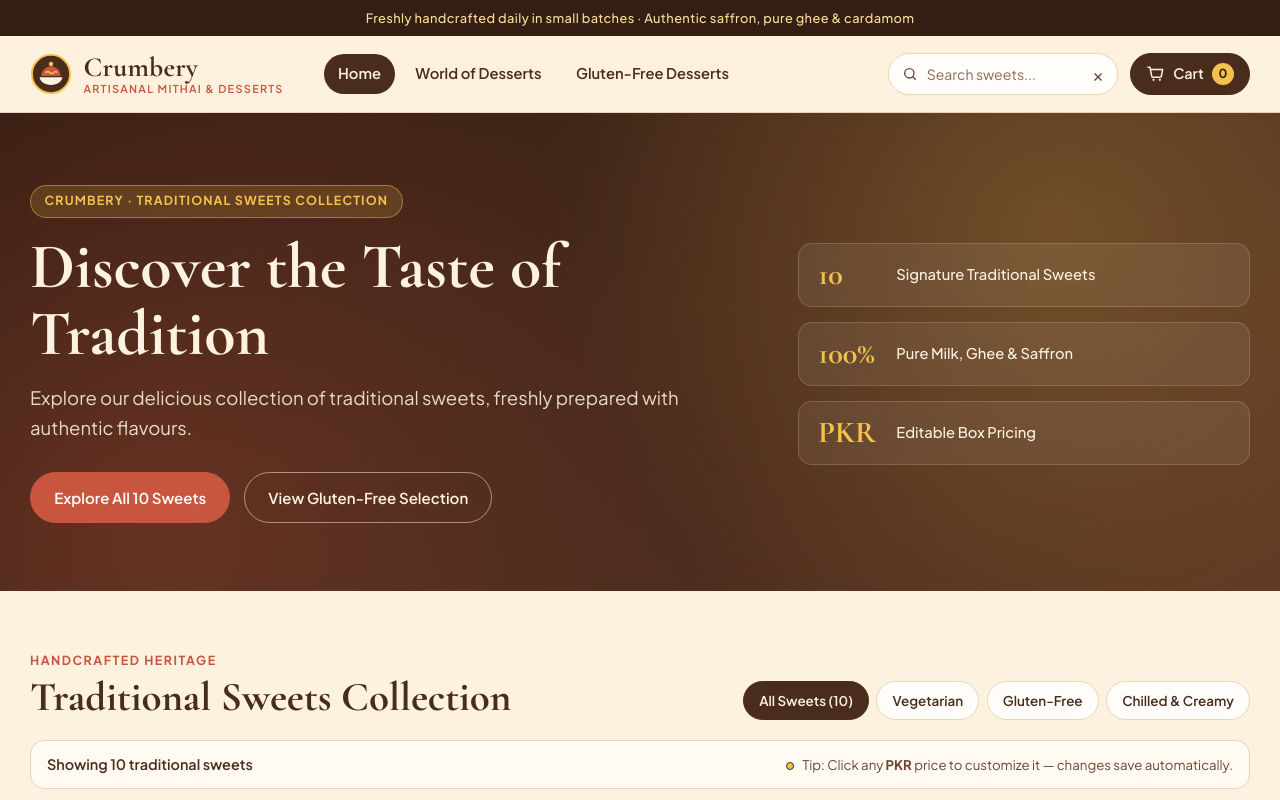
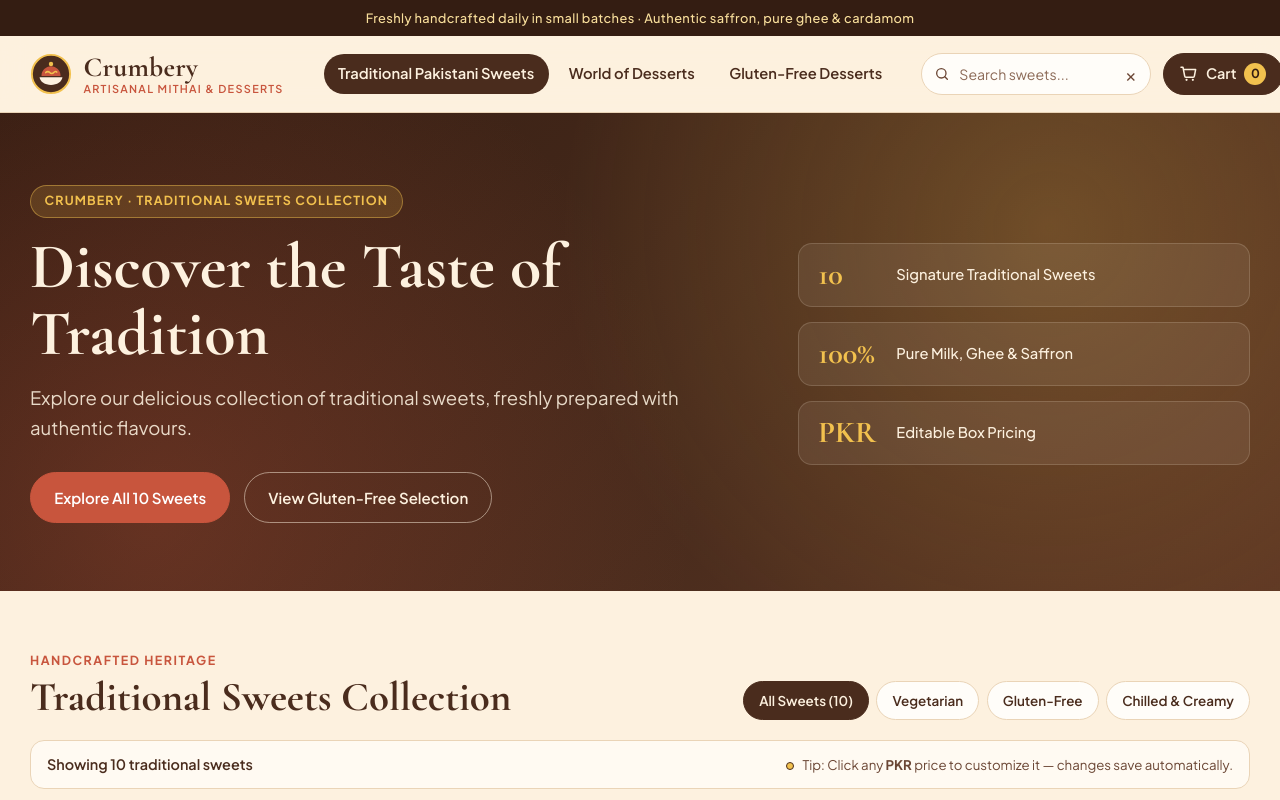
Before and after one commit to fahad3224-debug/E_Group8_Butter-and-Crumb, a plain HTML site: page index.html in a window 1280 px wide. Shown: the top 800 px of the page. Drawn offline with nearby package versions, Linux system fonts and the light colour scheme; files that its build step writes are made by us from their sources; files whose address does not match are found by name.

Commit message:
Renamed Home nav label to Traditional Pakistani Sweets on index page

```diff
--- a/index.html
+++ b/index.html
@@ -73,7 +73,7 @@
       <div class="nav-panel" id="nav-panel">
         <ul class="nav-links">
           <li>
-            <a href="index.html" class="nav-link is-active" data-nav="home">Home</a>
+            <a href="index.html" class="nav-link is-active" data-nav="home">Traditional Pakistani Sweets</a>
           </li>
           <li>
             <a href="world-of-desserts.html" class="nav-link" data-nav="world">World of Desserts</a>
```
